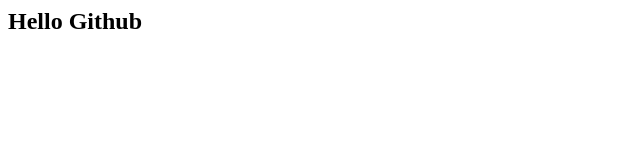
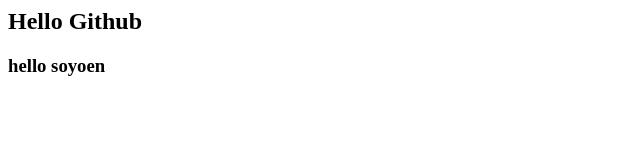
Before and after one commit to pdev-gd/first, a plain HTML site: page index.html in a window 1280 px wide. Shown: the whole page, without its empty margins (0-640 px from the left). Drawn offline with Linux system fonts and the light colour scheme.

Commit message:
[수정] index.html
추가 -> hello soyoen

```diff
--- a/index.html
+++ b/index.html
@@ -1 +1,2 @@
 <h2> Hello Github</h2>
+<h3> hello soyoen</h3>
```
